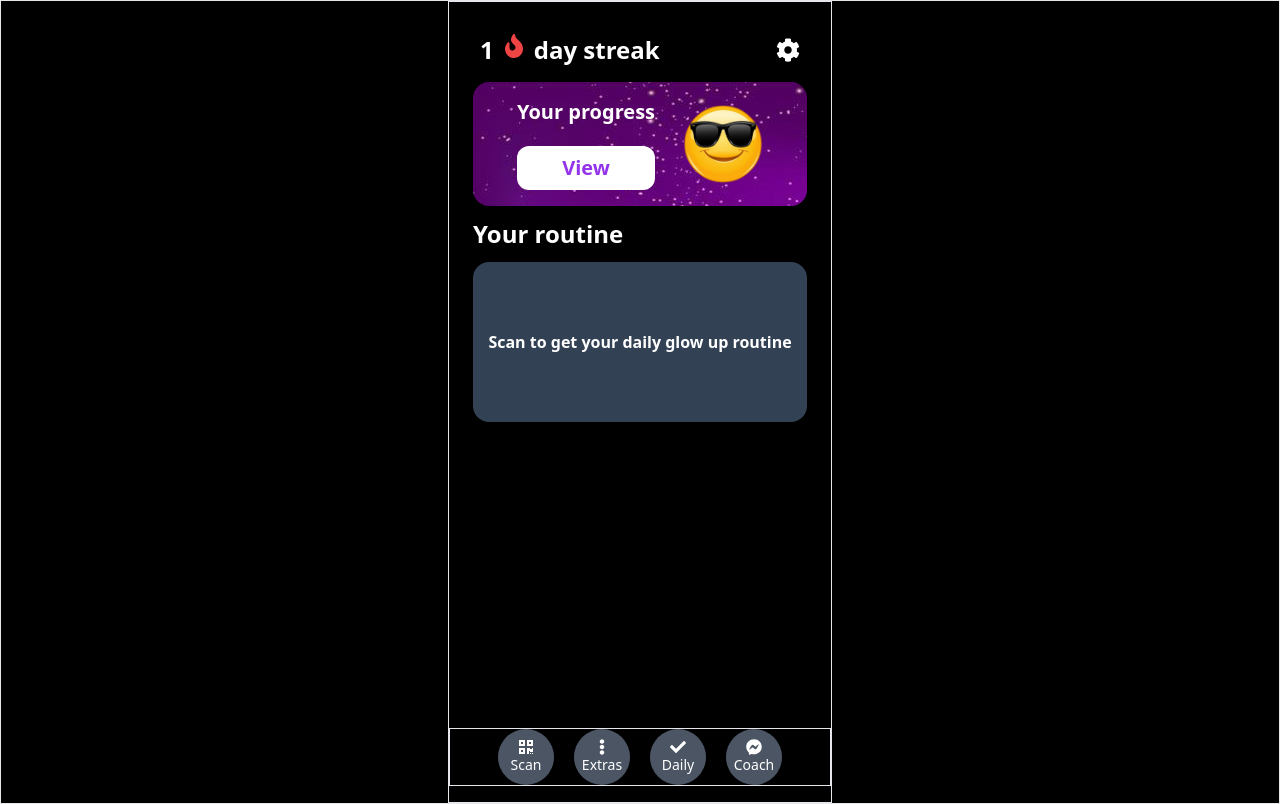
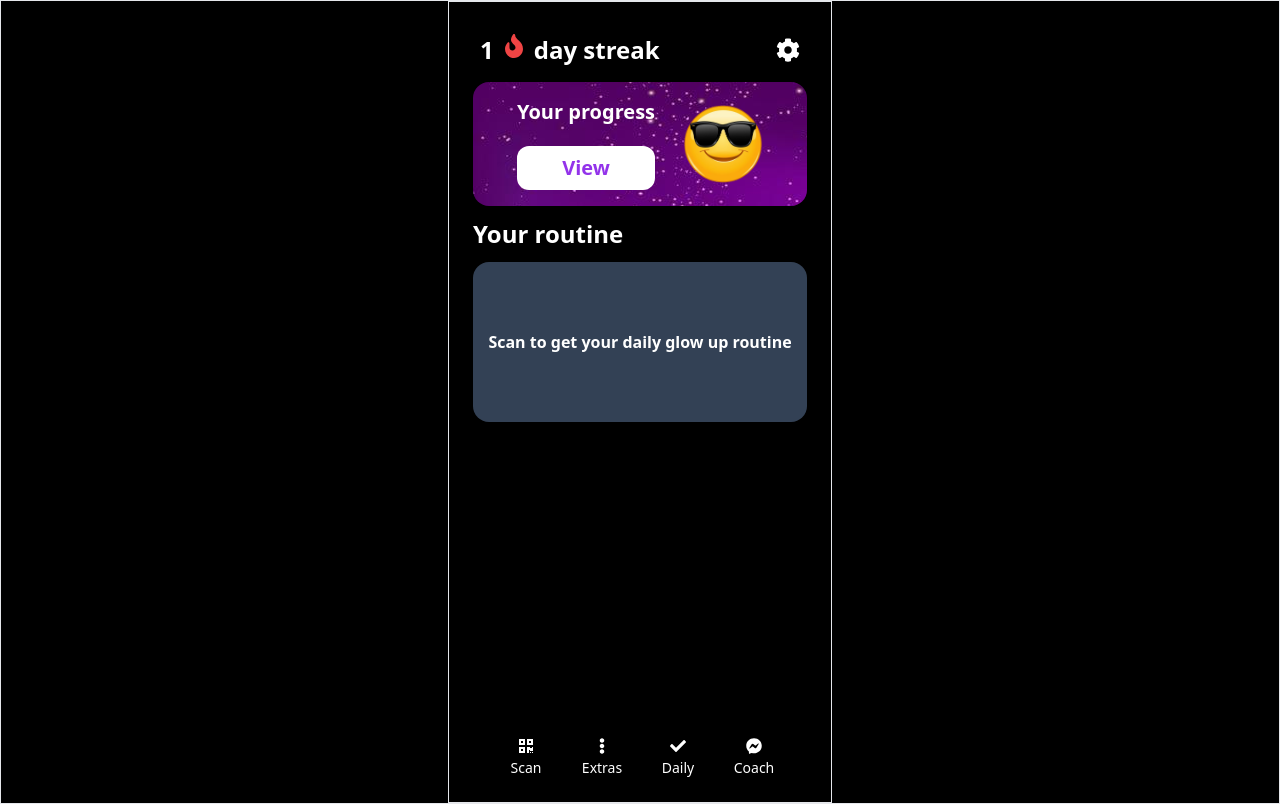
Before and after one commit to reagan13/new-umax, a React (Vite) app: page /daily in a window 1280 px wide. Built offline with nearby package versions, Linux system fonts and the light colour scheme.

Commit message:
fix navbar

```diff
--- /dev/null
+++ b/src/components/Navbar.jsx
@@ -0,0 +1,44 @@
+import {
+	FaQrcode,
+	FaEllipsisV,
+	FaCheck,
+	FaFacebookMessenger,
+} from "react-icons/fa";
+import { useNavigate } from "react-router-dom";
+const Navbar = () => {
+	const navigate = useNavigate();
+	return (
+		<div className="flex gap-5 mt-4">
+			<button
+				className="flex flex-col items-center justify-center size-14 p-1 gap-1"
+				onClick={() => navigate("/upload")}
+			>
+				<FaQrcode className="text-base " />
+				<span className="text-sm">Scan</span>
+			</button>
+			<button
+				className="flex flex-col items-center justify-center size-14 p-1 gap-1"
+				onClick={() => navigate("/home")}
+			>
+				<FaEllipsisV className="text-base " />
+				<span className="text-sm">Extras</span>
+			</button>
+			<button
+				className="flex flex-col items-center justify-center size-14  p-1 gap-1"
+				onClick={() => navigate("/daily")}
+			>
+				<FaCheck className="text-base " />
+				<span className="text-sm">Daily</span>
+			</button>
+			<button
+				className="flex flex-col items-center justify-center size-14 p-1 gap-1"
+				onClick={() => navigate("/coach")}
+			>
+				<FaFacebookMessenger className="text-base" />
+				<span className="text-sm">Coach</span>
+			</button>
+		</div>
+	);
+};
+
+export default Navbar;
--- a/src/pages/Coach.jsx
+++ b/src/pages/Coach.jsx
@@ -1,10 +1,3 @@
-import {
-	FaQrcode,
-	FaEllipsisV,
-	FaCheck,
-	FaFacebookMessenger,
-	FaUserSecret,
-} from "react-icons/fa";
 import { FaCog } from "react-icons/fa";
 
 import { FaArrowRight } from "react-icons/fa";
@@ -15,7 +8,7 @@ import muscle from "../assets/muscle.png";
 import fire from "../assets/fire.png";
 import messenger from "../assets/messenger.png";
 import PropTypes from "prop-types";
-
+import Navbar from "../components/Navbar";
 const CoachButton = ({ name, onClick, background, icon }) => {
 	return (
 		<button
@@ -92,24 +85,7 @@ const Daily = () => {
 			</div>
 
 			<div className="absolute bottom-0 left-0 w-full flex justify-evenly mb-4 ">
-				<div className="flex gap-5">
-					<div className="flex flex-col items-center justify-between size-14 p-1">
-						<FaQrcode className="text-base" />
-						<span className="text-sm">Scan</span>
-					</div>
-					<div className="flex flex-col items-center justify-between size-14 p-1 ">
-						<FaEllipsisV className="text-base" />
-						<span className="text-sm">Extras</span>
-					</div>
-					<div className="flex flex-col items-center justify-between size-14 p-1 ">
-						<FaCheck className="text-base" />
-						<span className="text-sm">Daily</span>
-					</div>
-					<div className="flex flex-col items-center justify-between size-14 p-1 ">
-						<FaFacebookMessenger className="text-base" />
-						<span className="text-sm">Coach</span>
-					</div>
-				</div>
+				<Navbar />
 			</div>
 		</div>
 	);
--- a/src/pages/Daily.jsx
+++ b/src/pages/Daily.jsx
@@ -1,10 +1,3 @@
-import {
-	FaQrcode,
-	FaEllipsisV,
-	FaCheck,
-	FaFacebookMessenger,
-	FaUserSecret,
-} from "react-icons/fa";
 import face from "../assets/face.png";
 import { FaFire, FaCog } from "react-icons/fa";
 import Button from "../components/Button";
@@ -12,6 +5,7 @@ import Carousel from "react-multi-carousel";
 import "react-multi-carousel/lib/styles.css";
 import purple from "../assets/bg-purple.jpg";
 import smile from "../assets/smile.png";
+import Navbar from "../components/Navbar";
 const Daily = () => {
 	const handleNextSection = () => {
 		console.log("Next Section");
@@ -61,25 +55,8 @@ const Daily = () => {
 			<div className="font-semibold bg-slate-700 rounded-2xl flex justify-center items-center h-40 w-full">
 				<h1>Scan to get your daily glow up routine</h1>
 			</div>
-			<div className="absolute bottom-0 left-0 w-full flex justify-evenly mb-4 border">
-				<div className="flex gap-5">
-					<div className="flex flex-col items-center justify-center size-14 p-1 bg-gray-600 rounded-full">
-						<FaQrcode className="text-base" />
-						<span className="text-sm">Scan</span>
-					</div>
-					<div className="flex flex-col items-center justify-center size-14 p-1 bg-gray-600 rounded-full">
-						<FaEllipsisV className="text-base" />
-						<span className="text-sm">Extras</span>
-					</div>
-					<div className="flex flex-col items-center justify-center size-14 p-1 bg-gray-600 rounded-full">
-						<FaCheck className="text-base" />
-						<span className="text-sm">Daily</span>
-					</div>
-					<div className="flex flex-col items-center justify-center size-14 p-1 bg-gray-600 rounded-full">
-						<FaFacebookMessenger className="text-base" />
-						<span className="text-sm">Coach</span>
-					</div>
-				</div>
+			<div className="absolute bottom-0 left-0 w-full flex justify-evenly mb-4 ">
+				<Navbar />
 			</div>
 		</div>
 	);
--- a/src/pages/Home.jsx
+++ b/src/pages/Home.jsx
@@ -1,9 +1,3 @@
-import {
-	FaQrcode,
-	FaEllipsisV,
-	FaCheck,
-	FaFacebookMessenger,
-} from "react-icons/fa";
 import { useEffect, useState, useRef } from "react";
 
 import face from "../assets/face.png";
@@ -16,7 +10,7 @@ import { useNavigate } from "react-router-dom";
 import { useLocation } from "react-router-dom";
 import { useContext } from "react";
 import { ImageContext } from "../Provider/ImageProvider";
-
+import Navbar from "../components/Navbar";
 const Home = () => {
 	const navigate = useNavigate();
 	const location = useLocation();
@@ -183,23 +177,9 @@ const Home = () => {
 				<div className="h-2 w-2 bg-white rounded-full"></div>
 			</div> */}
 			{/* Floating buttons */}
-			<div className="flex gap-5 mt-4">
-				<div className="flex flex-col items-center justify-center size-14 p-1 bg-gray-600 rounded-full">
-					<FaQrcode className="text-base " />
-					<span className="text-sm">Scan</span>
-				</div>
-				<div className="flex flex-col items-center justify-center size-14 p-1 bg-gray-600 rounded-full">
-					<FaEllipsisV className="text-base " />
-					<span className="text-sm">Extras</span>
-				</div>
-				<div className="flex flex-col items-center justify-center size-14  p-1 bg-gray-600 rounded-full">
-					<FaCheck className="text-base " />
-					<span className="text-sm">Daily</span>
-				</div>
-				<div className="flex flex-col items-center justify-center size-14 p-1 bg-gray-600 rounded-full">
-					<FaFacebookMessenger className="text-base" />
-					<span className="text-sm">Coach</span>
-				</div>
+
+			<div className="absolute bottom-0 left-0 w-full flex justify-evenly mb-4 ">
+				<Navbar />
 			</div>
 		</div>
 	);
--- a/src/pages/Upload.jsx
+++ b/src/pages/Upload.jsx
@@ -10,7 +10,7 @@ const Upload = () => {
 	return (
 		<div className="flex flex-col items-center text-white justify-between h-screen py-8  w-full ">
 			<div className="flex items-center w-full">
-				<button>
+				<button onClick={() => navigate("/home")}>
 					<FaArrowLeft className="ml-2 text-white text-xl" />
 				</button>
 				<h1 className="text-2xl font-bold text-center  w-full mr-2">
```
